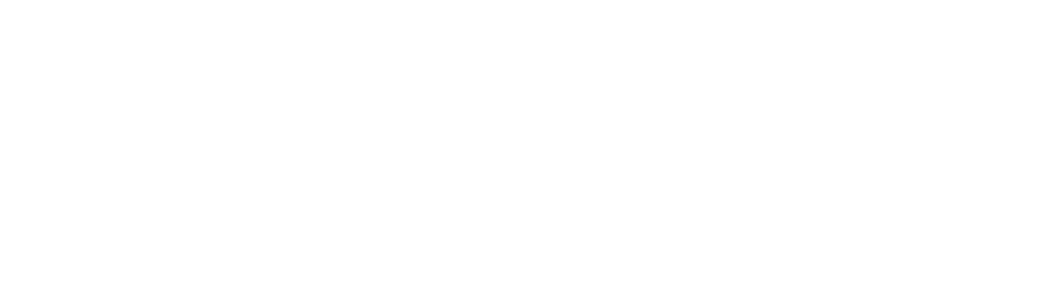
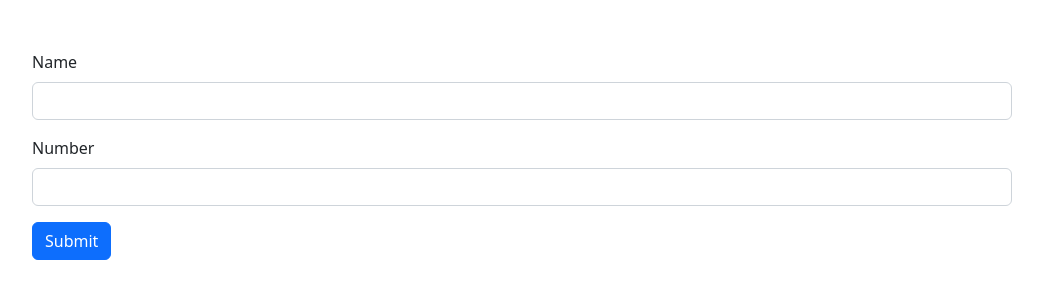
Before and after one commit to YairPosnansky/NetDebugger, a React (Vite) app in the folder reactapp/netdebugger/: page / in a window 1280 px wide. Shown: the top 300 px of the page, without its empty margins (118-1161 px from the left). Built offline with nearby package versions, Linux system fonts and the light colour scheme.

Commit message:
formTemplate

```diff
--- a/reactapp/netdebugger/src/App.tsx
+++ b/reactapp/netdebugger/src/App.tsx
@@ -1,5 +1,11 @@
+import Form from "./components/Form";
+
 function App() {
-  return <></>;
+  return (
+    <>
+      <Form></Form>
+    </>
+  );
 }
 
 export default App;
--- /dev/null
+++ b/reactapp/netdebugger/src/components/Form.tsx
@@ -0,0 +1,25 @@
+const Form = () => {
+  return (
+    <form>
+      <div className="mb-3">
+        <label htmlFor="name" className="form-label">
+          Name
+        </label>
+        <input id="name" type="text" className="form-control" />
+      </div>
+
+      <div className="mb-3">
+        <label htmlFor="number" className="form-label">
+          Number
+        </label>
+        <input id="number" type="number" className="form-control" />
+      </div>
+
+      <button type="button" className="btn btn-primary">
+        Submit
+      </button>
+    </form>
+  );
+};
+
+export default Form;
--- /dev/null
+++ b/reactapp/netdebugger/src/index.css
@@ -0,0 +1,5 @@
+body {
+  padding-left: 150px;
+  padding-right: 150px;
+  padding-top: 50px;
+}
--- a/reactapp/netdebugger/src/main.tsx
+++ b/reactapp/netdebugger/src/main.tsx
@@ -3,6 +3,7 @@
 import App from "./App";
 import styled from "styled-components";
 import "bootstrap/dist/css/bootstrap.css";
+import "./index.css";
 
 ReactDOM.createRoot(document.getElementById("root") as HTMLElement).render(
   <React.StrictMode>
```
